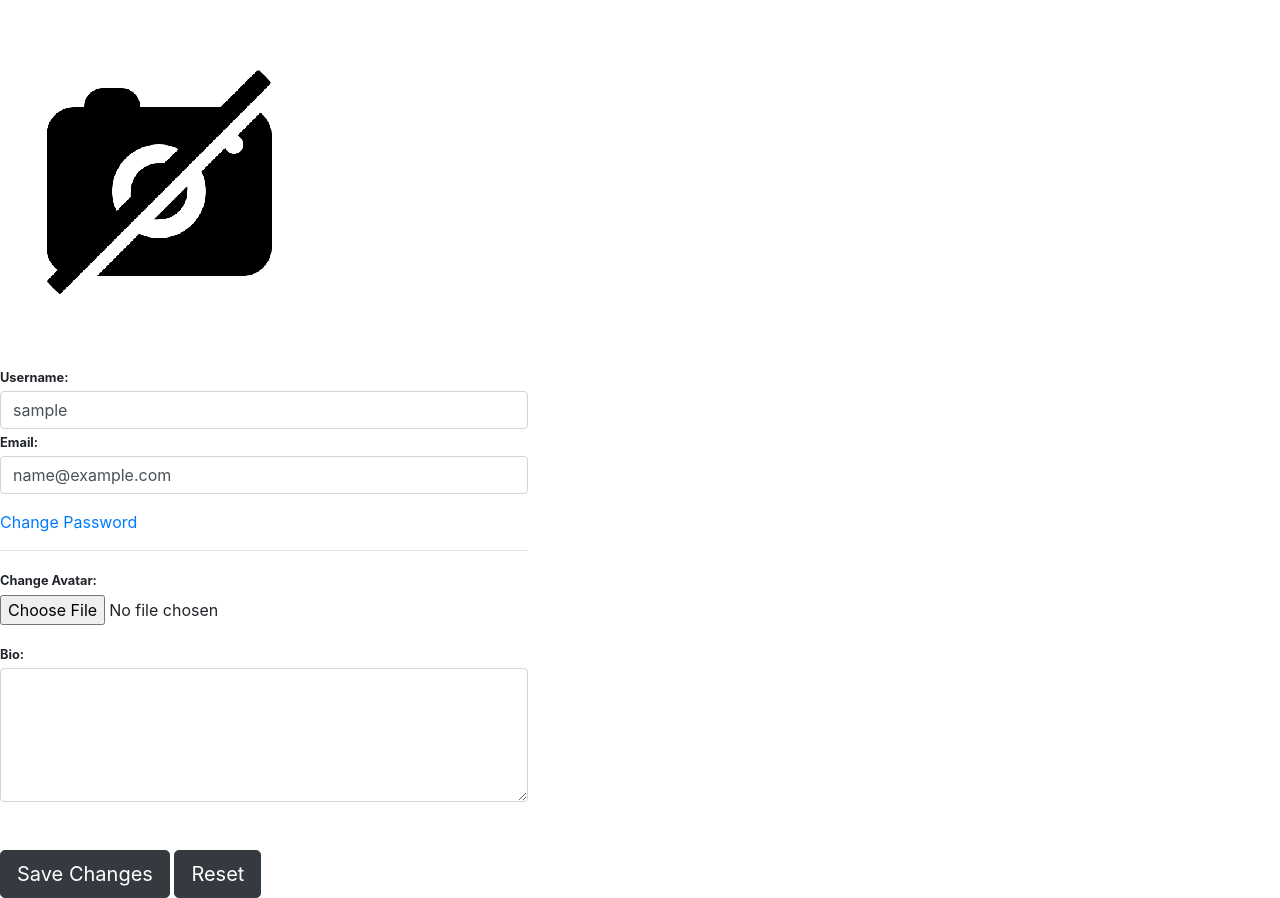
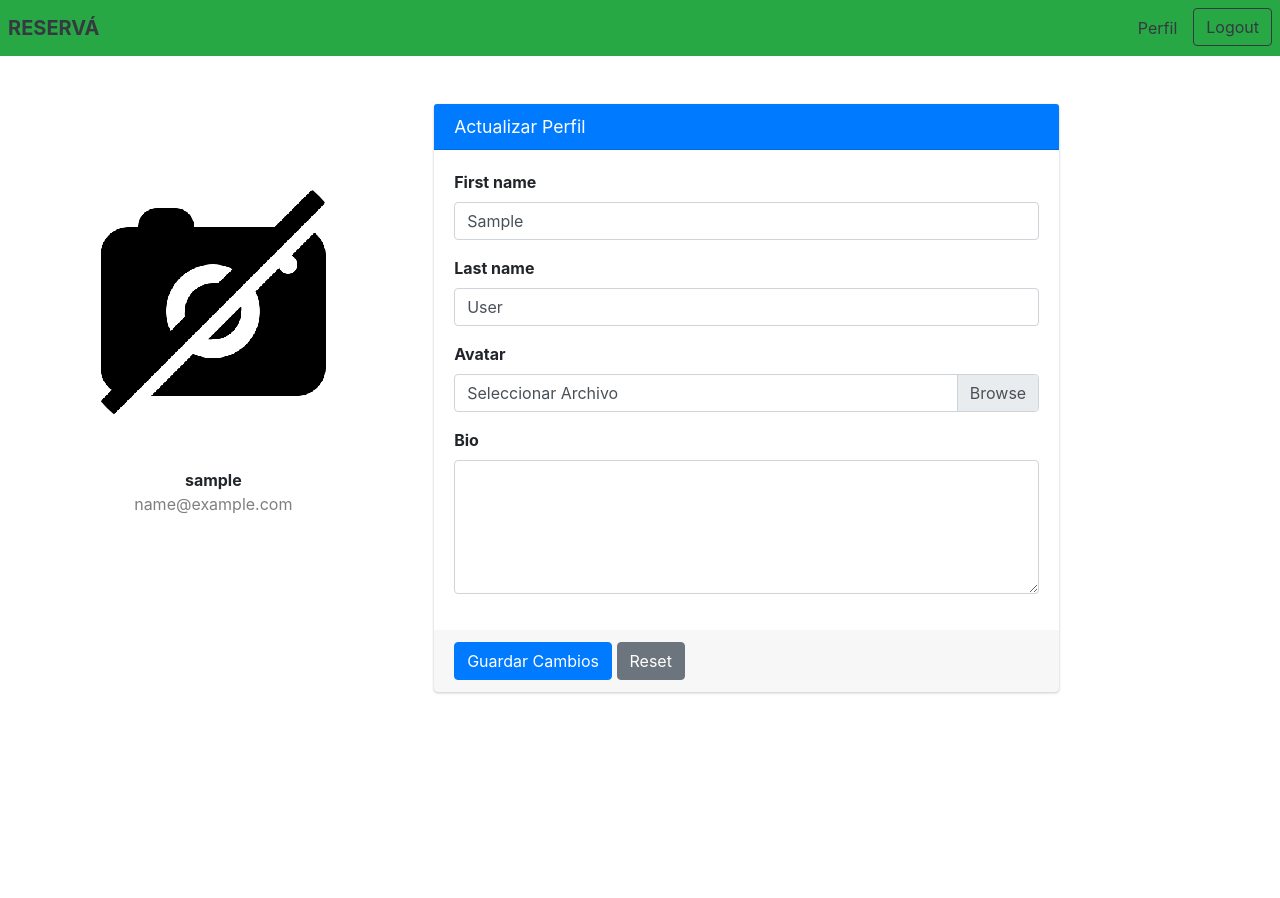
Before and after one commit to facurodrij/TrabajoFinal_ASC, a Django app: page /perfil/ in a window 1280 px wide. After the commit the page ends 694 px from the top, so only its background shows below. Run offline with Django 4.2, Linux system fonts and the light colour scheme; the visitor is signed in with stand-in values (Sample User, id 1); some libraries are stand-ins or nearby versions.

Commit message:
Resolve #1

```diff
--- a/accounts/forms.py
+++ b/accounts/forms.py
@@ -1,11 +1,17 @@
 from django import forms
-from django.contrib.auth.models import User
 from django.contrib.auth.forms import UserCreationForm, AuthenticationForm
+# from django.contrib.auth import get_user_model
 
-from .models import Profile
+from .models import Profile, User
 
 
 class RegisterForm(UserCreationForm):
+    """Formulario para registrar un nuevo usuario."""
+
+    # def __init__(self, *args, **kwargs):
+    #     super().__init__(*args, **kwargs)
+    #     self.fields['first_name'].widget.attrs['autofocus'] = True
+
     # fields we want to include and customize in our form
     first_name = forms.CharField(max_length=100,
                                  required=True,
@@ -66,19 +72,22 @@ class LoginForm(AuthenticationForm):
 
 
 class UpdateUserForm(forms.ModelForm):
-    username = forms.CharField(max_length=100,
-                               required=True,
-                               widget=forms.TextInput(attrs={'class': 'form-control'}))
-    email = forms.EmailField(required=True,
-                             widget=forms.TextInput(attrs={'class': 'form-control'}))
+    """Formulario para actualizar los datos de un usuario."""
+    first_name = forms.CharField(max_length=100,
+                                 required=True,
+                                 widget=forms.TextInput(attrs={'class': 'form-control'}))
+    last_name = forms.CharField(max_length=100,
+                                required=True,
+                                widget=forms.TextInput(attrs={'class': 'form-control'}))
 
     class Meta:
         model = User
-        fields = ['username', 'email']
+        fields = ['first_name', 'last_name']
 
 
 class UpdateProfileForm(forms.ModelForm):
-    avatar = forms.ImageField(widget=forms.FileInput(attrs={'class': 'form-control-file'}))
+    avatar = forms.ImageField(required=False, widget=forms.FileInput(
+        attrs={'class': 'custom-file-input', 'id': 'customFileLang', 'lang': 'es'}))
     bio = forms.CharField(required=False, widget=forms.Textarea(attrs={'class': 'form-control', 'rows': 5}))
 
     class Meta:
--- a/accounts/templates/profile.html
+++ b/accounts/templates/profile.html
@@ -1,46 +1,86 @@
-{% extends "base.html" %}
+{% extends "index.html" %}
 {% load static %}
 
 {% block content %}
-    {% if user_form.errors %}
-        <div class="alert alert-danger alert-dismissible" role="alert">
-            <div id="form_errors">
-                {% for key, value in user_form.errors.items %}
-                    <strong>{{ value }}</strong>
-                {% endfor %}
+    {% include 'navbar.html' %}
+    <div class="container-fluid">
+        <div class="row mt-5">
+            <div class="col-md-4">
+                <div class="d-flex flex-column align-items-center text-center">
+                    <img class="rounded-circle mt-5"
+                         src="{{ user.profile.get_avatar }}" alt="">
+                    <span class="font-weight-bold mt-3">{{ user.username }}</span>
+                    <span class="text-black-50">{{ user.email }}</span>
                 </div>
-            <button type="button" class="close" data-dismiss="alert" aria-label="Close">
-                <span aria-hidden="true">&times;</span>
-            </button>
             </div>
-    {% endif %}
-    <div class="form-content">
+            <div class="col-md-6">
+                <div class="card card-primary">
+                    <div class="card-header">
+                        <h4 class="card-title">Actualizar Perfil</h4>
+                    </div>
                     <form method="post" enctype="multipart/form-data">
                         {% csrf_token %}
-            <div class="form-row">
-                <div class="col-md-5">
+                        <div class="card-body">
                             <div class="form-group">
-                        <div class="row my-3 p-3">
-                            <img class="rounded-circle account-avatar" src="{{ user.profile.get_avatar }}"
-                                 alt="avatar"/>
-                        </div>
-                        <label class="small mb-1">Username:</label>
-                        {{ user_form.username }}
-                        <label class="small mb-1">Email:</label>
-                        {{ user_form.email }}
+                                <label class="labels">{{ user_form.first_name.label }}</label>
+                                {{ user_form.first_name }}
                             </div>
                             <div class="form-group">
-                        <a href="{% url 'password_change' %}">Change Password</a>
-                        <hr>
-                        <label class="small mb-1">Change Avatar:</label>
+                                <label class="labels">{{ user_form.last_name.label }}</label>
+                                {{ user_form.last_name }}
+                            </div>
+                            <div class="form-group">
+                                <label for="customFileLang">Avatar</label>
+                                <div class="input-group">
+                                    <div class="custom-file">
                                         {{ profile_form.avatar }}
-                    </div>
-                    <label class="small mb-1">Bio:</label> {{ profile_form.bio }}
+                                        <label class="custom-file-label" for="customFileLang">Seleccionar
+                                            Archivo</label>
                                     </div>
                                 </div>
-            <br><br>
-            <button type="submit" class="btn btn-dark btn-lg">Save Changes</button>
-            <button type="reset" class="btn btn-dark btn-lg">Reset</button>
+                            </div>
+                            <div class="form-group">
+                                <label class="labels">{{ profile_form.bio.label }}</label>
+                                {{ profile_form.bio }}
+                            </div>
+                        </div>
+                        <div class="card-footer">
+                            <button class="btn btn-primary profile-button" type="submit">Guardar Cambios</button>
+                            <button class="btn btn-secondary" type="reset">Reset</button>
+                        </div>
                     </form>
                 </div>
+            </div>
+        </div>
+    </div>
 {% endblock content %}
+
+{% block javascripts %}
+    {% if user_form.errors %}
+        <script>
+            Swal.fire({
+                position: 'top-end',
+                icon: 'error',
+                title: 'Ocurrió un error',
+                {% for key, value in user_form.errors.items %}
+                    text: '{{ key }}: {{ value|join:" " }}',
+                {% endfor %}
+                showConfirmButton: true,
+            })
+            document.body.classList.remove('swal2-height-auto');
+        </script>
+    {% elif profile_form.errors %}
+        <script>
+            Swal.fire({
+                position: 'top-end',
+                icon: 'error',
+                title: 'Ocurrió un error',
+                {% for key, value in profile_form.errors.items %}
+                    text: '{{ value|join:" " }}',
+                {% endfor %}
+                showConfirmButton: true,
+            })
+            document.body.classList.remove('swal2-height-auto');
+        </script>
+    {% endif %}
+{% endblock javascripts %}
--- a/accounts/urls.py
+++ b/accounts/urls.py
@@ -5,8 +5,8 @@ from .views import *
 from .decorators import *
 
 urlpatterns = [
-    path('register/', no_login_required(RegisterView.as_view()), name='accounts-register'),
-    path('perfil/', profile, name='accounts-profile'),
+    path('register/', no_login_required(RegisterView.as_view()), name='register'),
+    path('perfil/', profile, name='profile'),
     path('login/', no_login_required(CustomLoginView.as_view()), name='login'),
     path('logout/', views.LogoutView.as_view(), name='logout'),
 
--- a/accounts/views.py
+++ b/accounts/views.py
@@ -26,7 +26,7 @@ class RegisterView(SuccessMessageMixin, CreateView):
         if form.is_valid():
             form.save()
             messages.success(request, self.success_message)
-            return self.success_url
+            return redirect(self.success_url)
         return render(request, self.template_name, {'form': form, 'title': 'Registro'})
 
 
@@ -66,7 +66,7 @@ def profile(request):
             user_form.save()
             profile_form.save()
             messages.success(request, 'Perfil actualizado exitosamente')
-            return redirect(to='accounts-profile')
+            return redirect(to='profile')
     else:
         user_form = UpdateUserForm(instance=request.user)
         profile_form = UpdateProfileForm(instance=request.user.profile)
--- a/requirements.txt
+++ b/requirements.txt
@@ -1,3 +1,4 @@
 Django~=4.1.1
 Pillow~=9.2.0
-django-widget-tweaks~=1.4.12
+django-widget-tweaks
+django-cleanup
--- a/templates/base.html
+++ b/templates/base.html
@@ -18,24 +18,45 @@
           crossorigin="anonymous" referrerpolicy="no-referrer"/>
     <!-- AdminLTE 3 -->
     <link rel="stylesheet" href="https://cdn.jsdelivr.net/npm/admin-lte@3.2/dist/css/adminlte.min.css">
+    <!-- SweetAlert2 Theme Borderless -->
+    <link rel="stylesheet" href="https://cdn.jsdelivr.net/npm/@sweetalert2/theme-borderless@5.0.12/borderless.min.css">
+
     {% block stylesheets %}
     {% endblock stylesheets %}
+    <!-- SweetAlert2 -->
+    <script src="https://cdn.jsdelivr.net/npm/sweetalert2@11.4.33/dist/sweetalert2.all.min.js"></script>
+    <!-- BS Custom File Input -->
+    <script src="https://cdn.jsdelivr.net/npm/bs-custom-file-input/dist/bs-custom-file-input.min.js"></script>
 </head>
 
 <body class="{% block body_class %}{% endblock body_class %}">
 <!--Any flash messages pop up in any page because this is the base template-->
 {% if messages %}
+    <script>
         {% for message in messages %}
-        <div class="alert alert-{{ message.tags }} alert-dismissible">{{ message }}
-            <button type="button" class="close" data-dismiss="alert" aria-hidden="true">×</button>
-        </div>
+            {% if message.tags == 'success' %}
+                Swal.fire({
+                    position: 'top-end',
+                    icon: '{{ message.tags }}',
+                    title: '{{ message }}',
+                    showConfirmButton: false,
+                    timer: 1500
+                })
+            {% endif %}
+            {% if message.tags == 'error' %}
+                Swal.fire({
+                    position: 'top-end',
+                    icon: '{{ message.tags }}',
+                    title: '{{ message }}',
+                    showConfirmButton: true,
+                })
+            {% endif %}
         {% endfor %}
+    </script>
 {% endif %}
 {% block content %}
     <!-- Contenido general de la aplicacion -->
 {% endblock content %}
-
-{% block javascripts %}
 <!-- jQuery -->
 <script src="https://cdn.jsdelivr.net/npm/jquery@3.5.1/dist/jquery.slim.min.js"
         integrity="sha384-DfXdz2htPH0lsSSs5nCTpuj/zy4C+OGpamoFVy38MVBnE+IbbVYUew+OrCXaRkfj"
@@ -50,6 +71,7 @@
         crossorigin="anonymous"></script>
 <!-- AdminLTE 3 -->
 <script src="https://cdn.jsdelivr.net/npm/admin-lte@3.2/dist/js/adminlte.min.js"></script>
+{% block javascripts %}
 {% endblock javascripts %}
 </body>
 </html>
--- a/templates/index.html
+++ b/templates/index.html
@@ -3,5 +3,6 @@
 {% block body_class %}{% endblock body_class %}
 
 {% block content %}
+    {% include 'navbar.html' %}
     <h1>Index del sistema</h1>
 {% endblock content %}
--- /dev/null
+++ b/templates/navbar.html
@@ -0,0 +1,26 @@
+<nav class="navbar navbar-expand-lg navbar-green">
+    <a class="navbar-brand text-bold text-dark" href="{% url 'index' %}">RESERVÁ</a>
+    <button class="navbar-toggler" type="button" data-toggle="collapse" data-target="#navbarSupportedContent"
+            aria-controls="navbarSupportedContent" aria-expanded="false" aria-label="Toggle navigation">
+        <span class="navbar-toggler-icon"></span>
+    </button>
+    <div class="collapse navbar-collapse" id="navbarSupportedContent">
+        <ul class="navbar-nav ml-auto">
+            {% if user.is_authenticated %}
+                <li class="nav-item">
+                    <a class="nav-link text-dark" href="{% url 'profile' %}">Perfil</a>
+                </li>
+                <li class="nav-item">
+                    <a class="btn btn-outline-dark" href="{% url 'logout' %}">Logout</a>
+                </li>
+            {% else %}
+                <li class="nav-item">
+                    <a class="nav-link text-dark" href="{% url 'login' %}">Login</a>
+                </li>
+                <li>
+                    <a class="btn btn-outline-dark" href="{% url 'register' %}">Register</a>
+                </li>
+            {% endif %}
+        </ul>
+    </div>
+</nav>
```
Also changed, not shown: accounts/templates/registration/login.html (+17 -13 lines), media/profile_avatars/user_13/avatar1_LSU4Sct.png (deleted), media/profile_avatars/user_14/avatar1_58nt9Na.png (deleted). Lines whose indentation alone changed are shown as unchanged.
